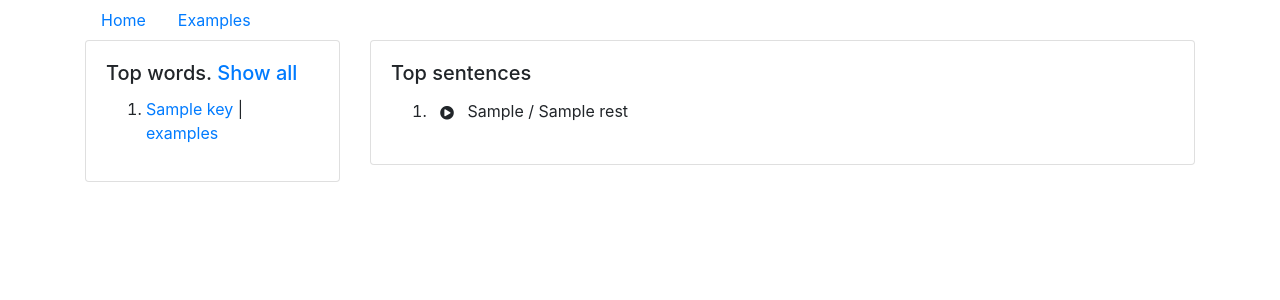
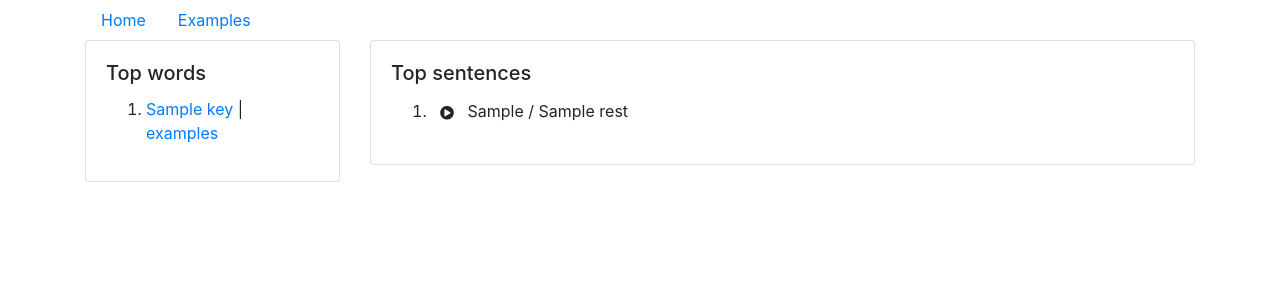
Before and after one commit to sebatyler/easy_deutsch, a Django app: template templates/home.html in a window 1280 px wide. Shown: the top 300 px of the page. Run offline with Django 3.2, Linux system fonts and the light colour scheme; the template is opened without the code that fills it: most values are stand-ins (such as "Sample title", 1, 10 or a date in 2020); parts of the project's set-up code (start-up, migrations or seed data) failed here and were passed over; some libraries are stand-ins or nearby versions.

Commit message:
Remove unneeded link

```diff
--- a/templates/home.html
+++ b/templates/home.html
@@ -43,7 +43,7 @@
         <div class="col-sm-3">
             <div class="card" style="width: 100%;">
                 <div class="card-body">
-                    <h5 class="card-title">Top words. <a href="{% url 'home' %}">Show all</a></h5>
+                    <h5 class="card-title">Top words</h5>
                     <ol>
                         {% for data in token_data %}
                             <li><a href="{% url 'search' %}?word={{ data.key }}">{{ data.key|safe }}</a> |
```
